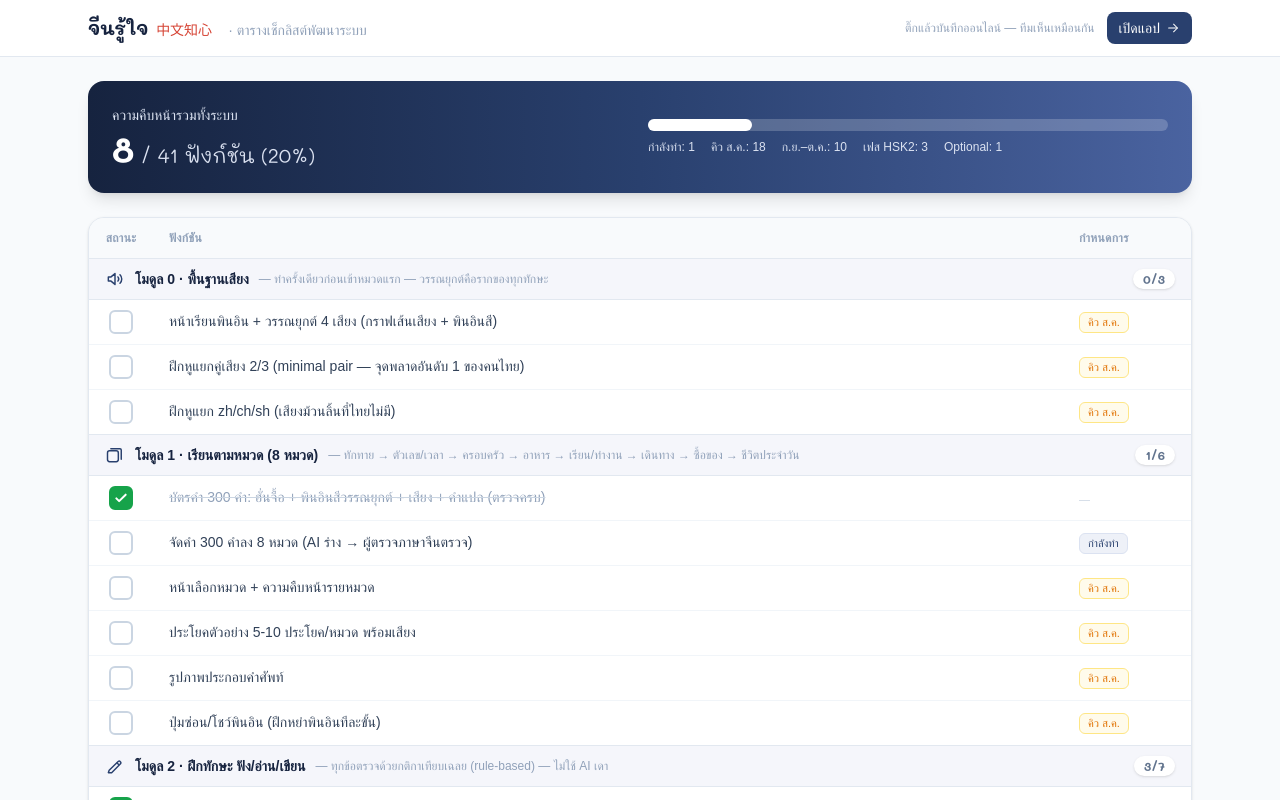
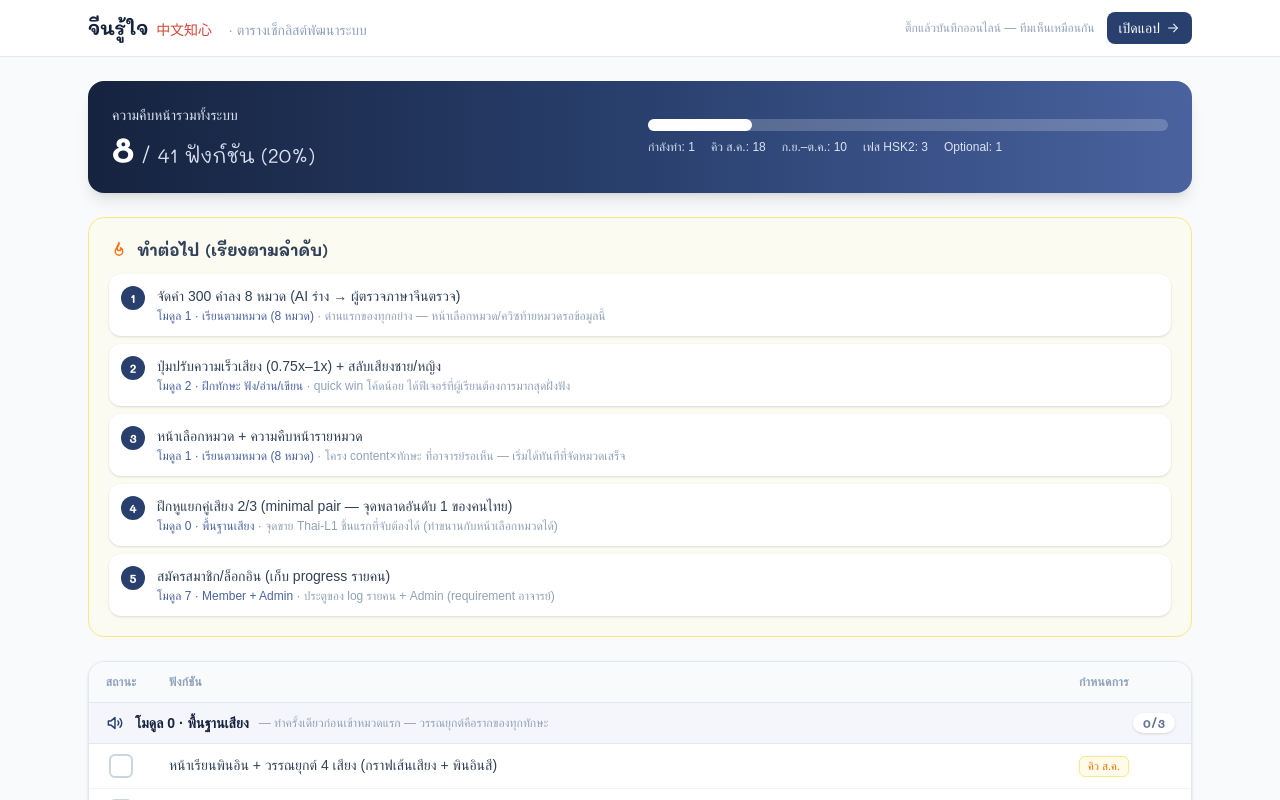
Before and after one commit to barbon441/Intelligent-Chinese-Tutoring-System-for-Thai-Learners, a Next.js app in the folder apps/web/: page /roadmap in a window 1280 px wide. Shown: the top 800 px of the page. Built offline with nearby package versions, Linux system fonts and the light colour scheme; no server answers; the database is empty; a web font is replaced by a local one.

Commit message:
Roadmap: add ordered next-up queue card (dependency-sorted, auto-hides completed items)

```diff
--- a/apps/web/src/app/roadmap/page.tsx
+++ b/apps/web/src/app/roadmap/page.tsx
@@ -4,7 +4,7 @@ import { useEffect, useMemo, useState } from "react";
 import Link from "next/link";
 import { supabase } from "@/lib/supabase";
 import { Icon } from "@/components/Icon";
-import { ROADMAP, STATUS_META } from "@/data/roadmap";
+import { ROADMAP, STATUS_META, NEXT_UP } from "@/data/roadmap";
 
 // ตาราง checklist เต็มจอ (แยกจากตัวแอป — ไม่จำกัดความกว้างมือถือ)
 // สถานะติ๊กเก็บใน Supabase (roadmap_state) แชร์ทั้งทีม · โครงรายการ: src/data/roadmap.ts
@@ -98,6 +98,39 @@ export default function Roadmap() {
           </div>
         </section>
 
+        {/* คิวงานถัดไป — เรียงตามลำดับที่ควรทำ (ข้ามรายการที่ติ๊กเสร็จแล้วอัตโนมัติ) */}
+        {(() => {
+          const lookup = new Map(
+            ROADMAP.flatMap((m) => m.items.map((it) => [it.id, { item: it, module: m }] as const))
+          );
+          const queue = NEXT_UP.map((n) => ({ ...n, hit: lookup.get(n.itemId) }))
+            .filter((n) => n.hit && !isDone(n.hit.item.id, n.hit.item.status))
+            .slice(0, 5);
+          if (loading || queue.length === 0) return null;
+          return (
+            <section className="mb-6 rounded-2xl border border-amber-200 bg-amber-50/60 p-5">
+              <h2 className="flex items-center gap-2 font-[family-name:var(--font-display)] text-base font-bold text-slate-700">
+                <Icon name="flame" className="h-5 w-5 text-streak" /> ทำต่อไป (เรียงตามลำดับ)
+              </h2>
+              <ol className="mt-3 flex flex-col gap-2">
+                {queue.map((n, i) => (
+                  <li key={n.itemId} className="flex items-start gap-3 rounded-xl bg-white p-3 shadow-sm">
+                    <span className="grid h-6 w-6 shrink-0 place-items-center rounded-full bg-ink-700 font-[family-name:var(--font-display)] text-xs font-bold text-white">
+                      {i + 1}
+                    </span>
+                    <div className="flex-1">
+                      <div className="text-sm font-medium text-slate-700">{n.hit!.item.label}</div>
+                      <div className="mt-0.5 text-xs text-slate-400">
+                        <span className="font-medium text-ink-500">{n.hit!.module.title}</span> · {n.why}
+                      </div>
+                    </div>
+                  </li>
+                ))}
+              </ol>
+            </section>
+          );
+        })()}
+
         {/* ตารางเช็กลิสต์ */}
         <div className="overflow-x-auto rounded-2xl border border-slate-200 bg-white shadow-sm">
           <table className="w-full min-w-[720px] border-collapse text-sm">
--- a/apps/web/src/data/roadmap.ts
+++ b/apps/web/src/data/roadmap.ts
@@ -12,6 +12,18 @@ export const STATUS_META: Record<ItemStatus, { label: string; cls: string }> = {
   hsk2: { label: "เฟส HSK2", cls: "bg-slate-100 text-slate-400 border-slate-200" },
   opt: { label: "Optional", cls: "bg-seal-soft text-seal border-seal/30" },
 };
+
+// คิวงานถัดไป (เรียงตามลำดับที่ควรทำ — คิดจาก dependency) แสดงเป็นการ์ด "ทำต่อไป" บนหน้า /roadmap
+export const NEXT_UP: { itemId: string; why: string }[] = [
+  { itemId: "m1-2", why: "ด่านแรกของทุกอย่าง — หน้าเลือกหมวด/ควิซท้ายหมวดรอข้อมูลนี้" },
+  { itemId: "m2-7", why: "quick win โค้ดน้อย ได้ฟีเจอร์ที่ผู้เรียนต้องการมากสุดฝั่งฟัง" },
+  { itemId: "m1-3", why: "โครง content×ทักษะ ที่อาจารย์รอเห็น — เริ่มได้ทันทีที่จัดหมวดเสร็จ" },
+  { itemId: "m0-2", why: "จุดขาย Thai-L1 ชิ้นแรกที่จับต้องได้ (ทำขนานกับหน้าเลือกหมวดได้)" },
+  { itemId: "m7-1", why: "ประตูของ log รายคน + Admin (requirement อาจารย์)" },
+  { itemId: "m3-2", why: "จุดเริ่มเก็บข้อมูลจริงสำหรับเทรน BKT" },
+  { itemId: "m5-5", why: "ต่อจาก Auth — เก็บแผนเรียนรายคน" },
+  { itemId: "m7-2", why: "ใช้ Auth + ปูทาง item bank สำหรับ Mock Exam" },
+];
 
 export type RoadmapModule = {
   id: string;
```
Also changed, not shown: 1 other file (tests, documents, lock files or other folders).
